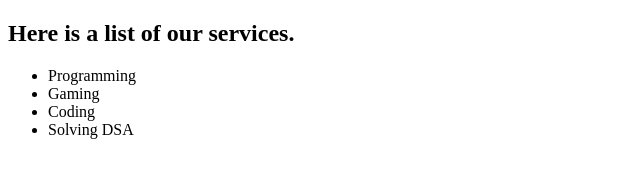
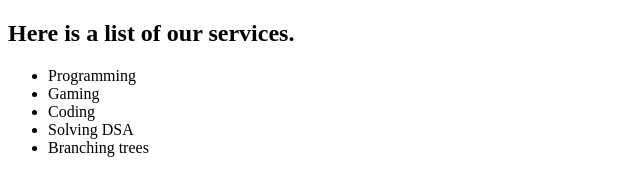
Before and after one commit to pinsoegustave/Gym-Git-Exercises-Solutions, a plain HTML site: page services.html in a window 1280 px wide. Shown: the whole page, without its empty margins (0-640 px from the left). Drawn offline with Linux system fonts and the light colour scheme.

Commit message:
Solved conflicts

```diff
--- a/services.html
+++ b/services.html
@@ -12,6 +12,7 @@
         <li>Gaming</li>
         <li>Coding</li>
         <li>Solving DSA</li>
+        <li>Branching trees</li>
     </ul>
 </body>
 </html>
```
